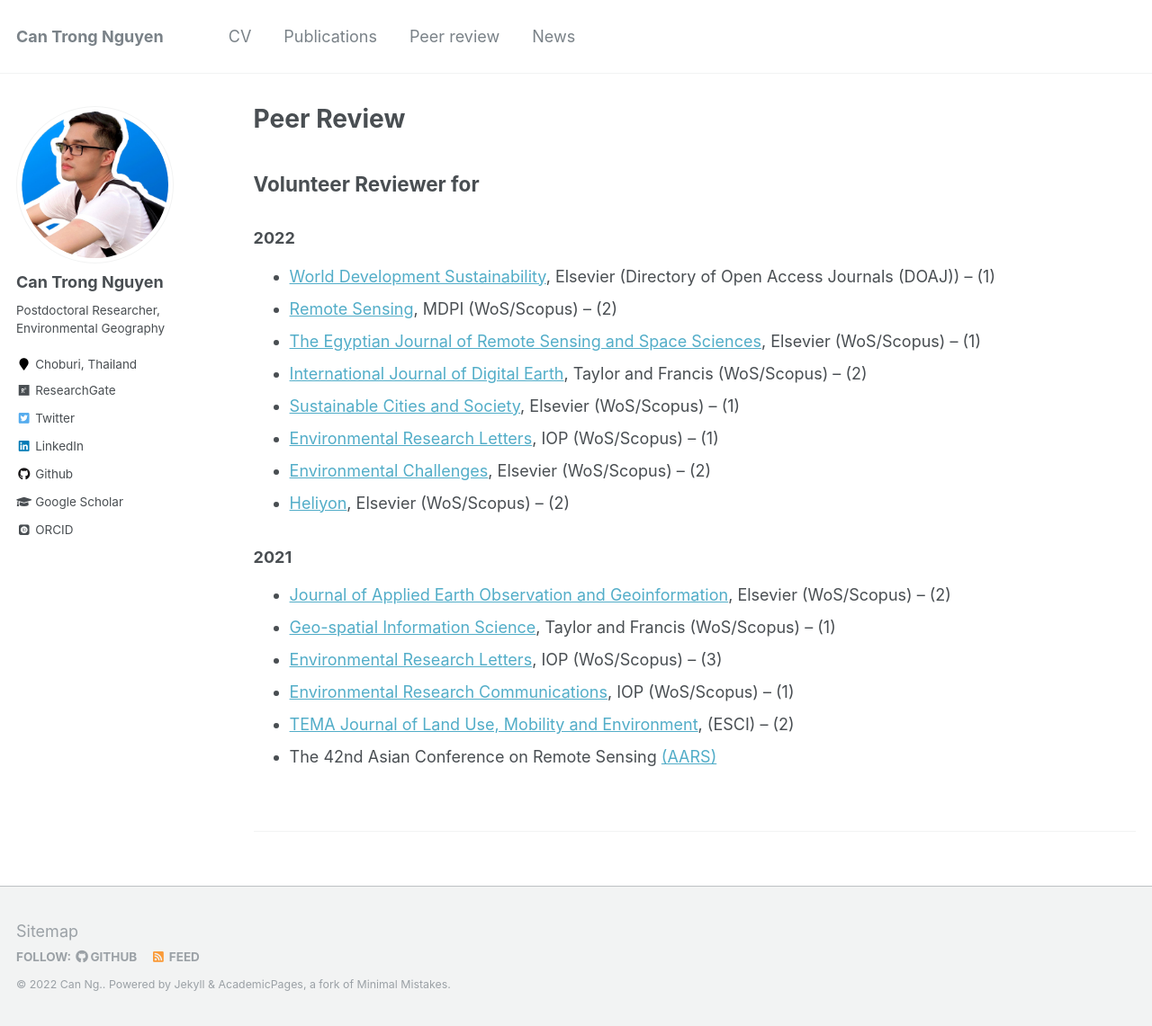
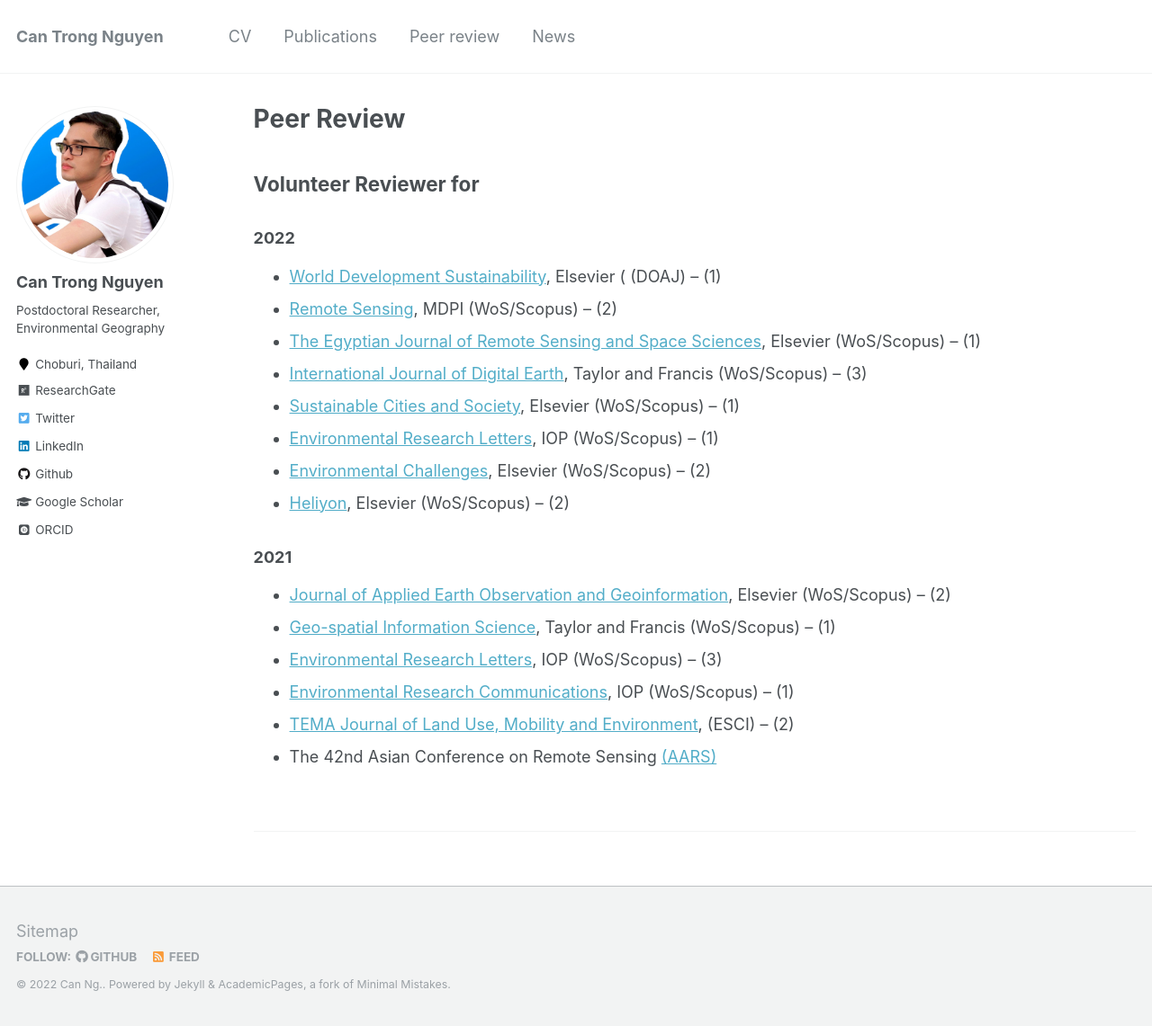
Before and after one commit to canng/oldsite, a Jekyll site: the page built from _pages/review.md, in a window 1280 px wide and 1141 px high. Shown: the whole window at 90% size. Built offline with Jekyll 4.4.1, drawn with Linux system fonts in a browser that asks for light colours; some web fonts are replaced.

Commit message:
update review

```diff
--- a/_pages/review.md
+++ b/_pages/review.md
@@ -11,10 +11,10 @@ author_profile: true
 ### 2022
 
 
-* <a href="https://www.sciencedirect.com/journal/world-development-sustainability">World Development Sustainability</a>, Elsevier (Directory of Open Access Journals (DOAJ)) – (1)
+* <a href="https://www.sciencedirect.com/journal/world-development-sustainability">World Development Sustainability</a>, Elsevier ( (DOAJ) – (1)
 * <a href="https://www.mdpi.com/journal/remotesensing">Remote Sensing</a>, MDPI (WoS/Scopus) – (2)
 * <a href="https://www.sciencedirect.com/journal/the-egyptian-journal-of-remote-sensing-and-space-science">The Egyptian Journal of Remote Sensing and Space Sciences</a>, Elsevier (WoS/Scopus) – (1)
-* <a href="https://www.tandfonline.com/journals/tjde20">International Journal of Digital Earth</a>, Taylor and Francis (WoS/Scopus) – (2)
+* <a href="https://www.tandfonline.com/journals/tjde20">International Journal of Digital Earth</a>, Taylor and Francis (WoS/Scopus) – (3)
 * <a href="https://www.sciencedirect.com/journal/sustainable-cities-and-society">Sustainable Cities and Society</a>, Elsevier (WoS/Scopus) – (1)
 * <a href="https://iopscience.iop.org/journal/1748-9326">Environmental Research Letters</a>, IOP (WoS/Scopus) – (1)
 * <a href="https://www.journals.elsevier.com/environmental-challenges">Environmental Challenges</a>, Elsevier (WoS/Scopus) – (2)
```
